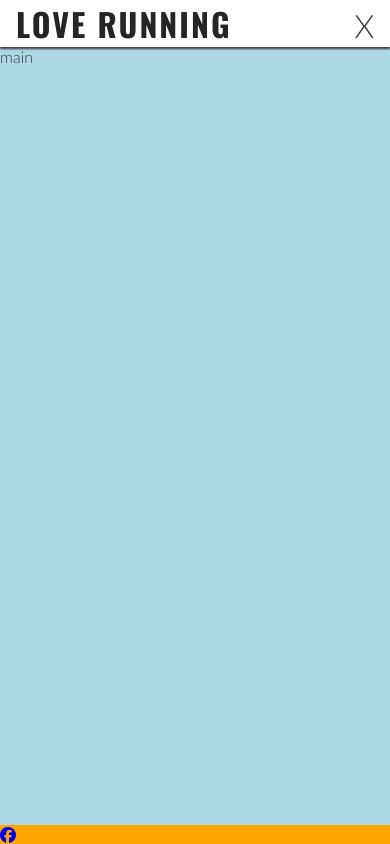
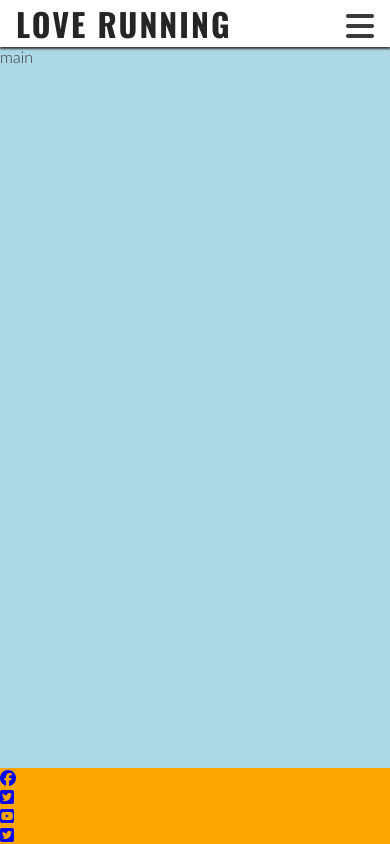
Before and after one commit to Chris-Tranter/Love-Running, a plain HTML site: page index.html in a window 390 px wide. Drawn offline with nearby package versions, Linux system fonts and the light colour scheme.

Commit message:
introduced working links to socials in the footer | made the links appear as icons | replaced placeholder in nav with a working hamburger icon

```diff
--- a/index.html
+++ b/index.html
@@ -26,7 +26,9 @@
             <h1 id="logo">Love Running</h1>
         </a>
         <input type="checkbox" id="nav-toggle" name="nav-toggle">
-        <label for="nav-toggle" class="nav-toggle-label">X</label>
+        <label for="nav-toggle" class="nav-toggle-label">
+            <i class="fa-solid fa-bars"></i>
+        </label>
         <nav>
             <ul id="menu">
                 <li><a href="" class="active">Home</a></li>
@@ -41,7 +43,10 @@
     <!-- footer -->
     <footer>
         <ul>
-            <li><a href="https://facebook.com/" target="_blank" rel="noopener" aria-label="Visit out Facebook page (Opens in a new tab)"><i class="fa-brands fa-facebook"></i></a></li>
+            <li><a href="https://facebook.com/" target="_blank" rel="noopener" aria-label="Visit our Facebook page (Opens in a new tab)"><i class="fa-brands fa-facebook"></i></a></li>
+            <li><a href="https://twitter.com/" target="_blank" rel="noopener" aria-label="Visit our Twitter page (Opens in a new tab)"><i class="fa-brands fa-square-twitter"></i></i></a></li>
+            <li><a href="https://youtube.com/" target="_blank" rel="noopener" aria-label="Visit our Youtube page (Opens in a new tab)"><i class="fa-brands fa-square-youtube"></i></a></li>
+            <li><a href="https://instagram.com/" target="_blank" rel="noopener" aria-label="Visit out Instagram page (Opens in a new tab)"><i class="fa-brands fa-square-twitter"></i></a></li>
         </ul>
     </footer>
 
```
